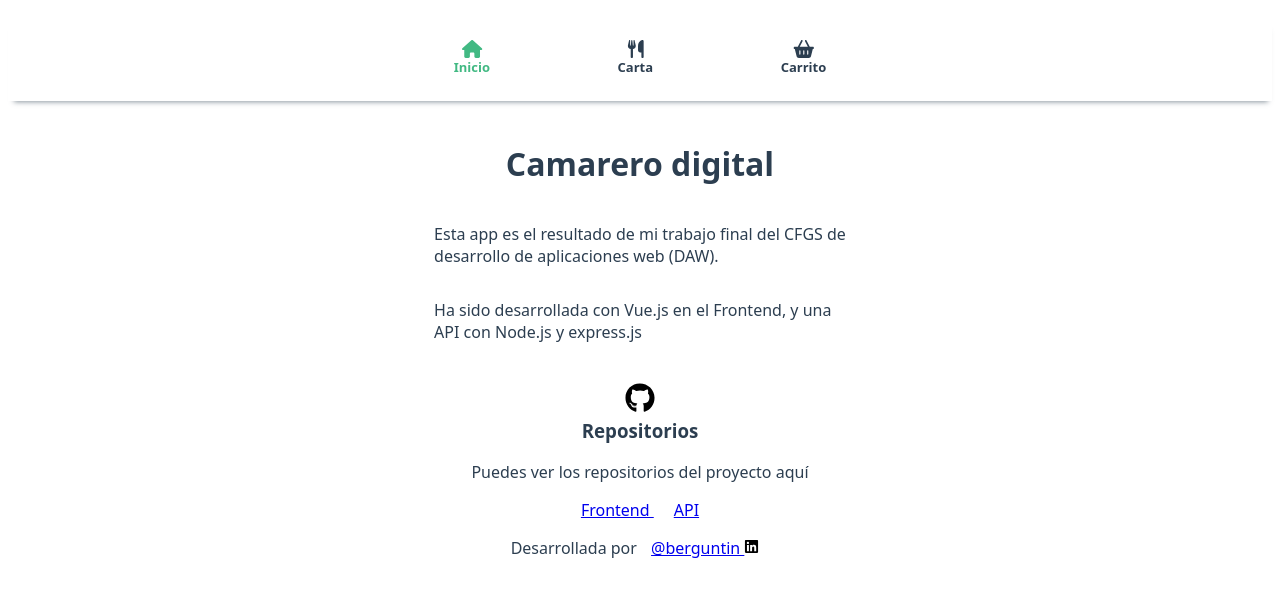
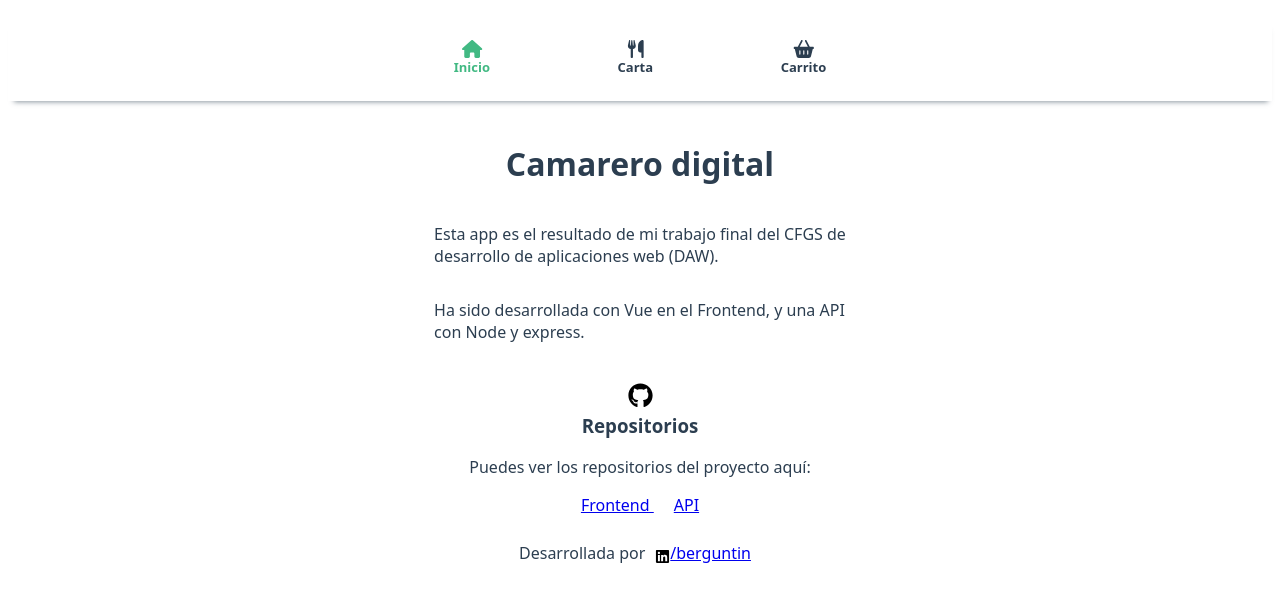
Before and after one commit to berguntin/camarero-digital-frontend, a Vue app: page / in a window 1280 px wide. Shown: the top 602 px of the page. Built offline with nearby package versions, Linux system fonts and the light colour scheme.

Commit message:
CSS Adjust

```diff
--- a/src/views/HomeView.vue
+++ b/src/views/HomeView.vue
@@ -6,14 +6,14 @@
             Esta app es el resultado de mi trabajo final del CFGS de desarrollo de aplicaciones web (DAW).
         </p>
         <p>
-            Ha sido desarrollada con Vue.js en el Frontend, y una API con Node.js y express.js
+            Ha sido desarrollada con Vue en el Frontend, y una API con Node y express.
         </p>
         <div class="repo-links">
             <h3>
-            <svg xmlns="http://www.w3.org/2000/svg" viewBox="0 0 496 512" width="30px" height="30px">
+            <svg xmlns="http://www.w3.org/2000/svg" viewBox="0 0 496 512" width="25px" height="25px">
                 <path d="M165.9 397.4c0 2-2.3 3.6-5.2 3.6-3.3.3-5.6-1.3-5.6-3.6 0-2 2.3-3.6 5.2-3.6 3-.3 5.6 1.3 5.6 3.6zm-31.1-4.5c-.7 2 1.3 4.3 4.3 4.9 2.6 1 5.6 0 6.2-2s-1.3-4.3-4.3-5.2c-2.6-.7-5.5.3-6.2 2.3zm44.2-1.7c-2.9.7-4.9 2.6-4.6 4.9.3 2 2.9 3.3 5.9 2.6 2.9-.7 4.9-2.6 4.6-4.6-.3-1.9-3-3.2-5.9-2.9zM244.8 8C106.1 8 0 113.3 0 252c0 110.9 69.8 205.8 169.5 239.2 12.8 2.3 17.3-5.6 17.3-12.1 0-6.2-.3-40.4-.3-61.4 0 0-70 15-84.7-29.8 0 0-11.4-29.1-27.8-36.6 0 0-22.9-15.7 1.6-15.4 0 0 24.9 2 38.6 25.8 21.9 38.6 58.6 27.5 72.9 20.9 2.3-16 8.8-27.1 16-33.7-55.9-6.2-112.3-14.3-112.3-110.5 0-27.5 7.6-41.3 23.6-58.9-2.6-6.5-11.1-33.3 2.6-67.9 20.9-6.5 69 27 69 27 20-5.6 41.5-8.5 62.8-8.5s42.8 2.9 62.8 8.5c0 0 48.1-33.6 69-27 13.7 34.7 5.2 61.4 2.6 67.9 16 17.7 25.8 31.5 25.8 58.9 0 96.5-58.9 104.2-114.8 110.5 9.2 7.9 17 22.9 17 46.4 0 33.7-.3 75.4-.3 83.6 0 6.5 4.6 14.4 17.3 12.1C428.2 457.8 496 362.9 496 252 496 113.3 383.5 8 244.8 8zM97.2 352.9c-1.3 1-1 3.3.7 5.2 1.6 1.6 3.9 2.3 5.2 1 1.3-1 1-3.3-.7-5.2-1.6-1.6-3.9-2.3-5.2-1zm-10.8-8.1c-.7 1.3.3 2.9 2.3 3.9 1.6 1 3.6.7 4.3-.7.7-1.3-.3-2.9-2.3-3.9-2-.6-3.6-.3-4.3.7zm32.4 35.6c-1.6 1.3-1 4.3 1.3 6.2 2.3 2.3 5.2 2.6 6.5 1 1.3-1.3.7-4.3-1.3-6.2-2.2-2.3-5.2-2.6-6.5-1zm-11.4-14.7c-1.6 1-1.6 3.6 0 5.9 1.6 2.3 4.3 3.3 5.6 2.3 1.6-1.3 1.6-3.9 0-6.2-1.4-2.3-4-3.3-5.6-2z"/></svg>
             Repositorios</h3>
-            <p>Puedes ver los repositorios del proyecto aquí</p>
+            <p>Puedes ver los repositorios del proyecto aquí:</p>
             <a href="https://github.com/berguntin/camarero-digital-frontend" rel="noopener norreferer" target="_blank">
                 Frontend
             </a>
@@ -24,12 +24,12 @@
         <div class="about-me">
             <p>Desarrollada por
                 <a href="https://www.linkedin.com/in/berguntin/">
-                    @berguntin
-                    <svg xmlns="http://www.w3.org/2000/svg" viewBox="0 0 448 512" width="15px" height="15px" ><!--! Font Awesome Pro 6.4.0 by @fontawesome - https://fontawesome.com License - https://fontawesome.com/license (Commercial License) Copyright 2023 Fonticons, Inc. --><path d="M416 32H31.9C14.3 32 0 46.5 0 64.3v383.4C0 465.5 14.3 480 31.9 480H416c17.6 0 32-14.5 32-32.3V64.3c0-17.8-14.4-32.3-32-32.3zM135.4 416H69V202.2h66.5V416zm-33.2-243c-21.3 0-38.5-17.3-38.5-38.5S80.9 96 102.2 96c21.2 0 38.5 17.3 38.5 38.5 0 21.3-17.2 38.5-38.5 38.5zm282.1 243h-66.4V312c0-24.8-.5-56.7-34.5-56.7-34.6 0-39.9 27-39.9 54.9V416h-66.4V202.2h63.7v29.2h.9c8.9-16.8 30.6-34.5 62.9-34.5 67.2 0 79.7 44.3 79.7 101.9V416z"/></svg>
+                    <svg xmlns="http://www.w3.org/2000/svg" viewBox="0 0 448 512" width="15px" height="15px" >
+                        <path d="M416 32H31.9C14.3 32 0 46.5 0 64.3v383.4C0 465.5 14.3 480 31.9 480H416c17.6 0 32-14.5 32-32.3V64.3c0-17.8-14.4-32.3-32-32.3zM135.4 416H69V202.2h66.5V416zm-33.2-243c-21.3 0-38.5-17.3-38.5-38.5S80.9 96 102.2 96c21.2 0 38.5 17.3 38.5 38.5 0 21.3-17.2 38.5-38.5 38.5zm282.1 243h-66.4V312c0-24.8-.5-56.7-34.5-56.7-34.6 0-39.9 27-39.9 54.9V416h-66.4V202.2h63.7v29.2h.9c8.9-16.8 30.6-34.5 62.9-34.5 67.2 0 79.7 44.3 79.7 101.9V416z"/></svg>
+                    /berguntin
                 </a>
             </p>
         </div>
-
     </main>
 </template>
 
@@ -54,5 +54,20 @@ p{
         margin: 5px;
     }
  }
+ .about-me p{
+    display: flex;
+    flex-direction: row;
+    justify-content: center;
+    align-items: center;
+
+    a {
+        display: inline-flex;
+        align-items: end;
+    }
+
+ }
+ main {
+    margin-bottom: 20vh;
+ }
 
 </style>
```
